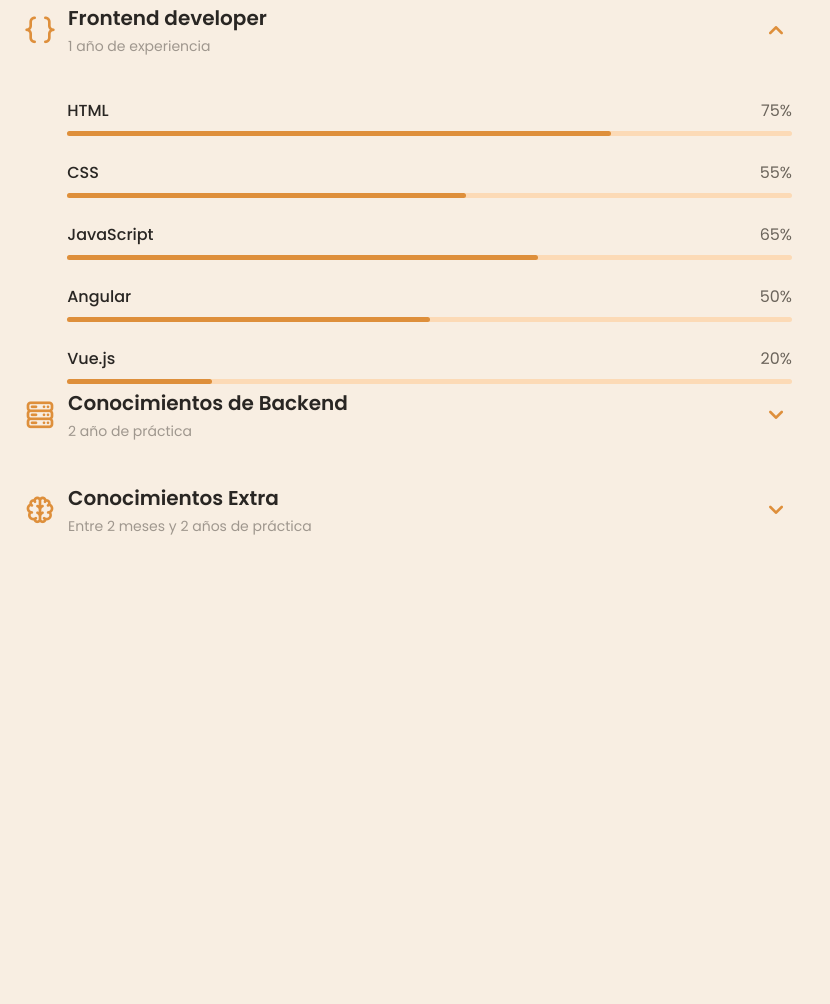
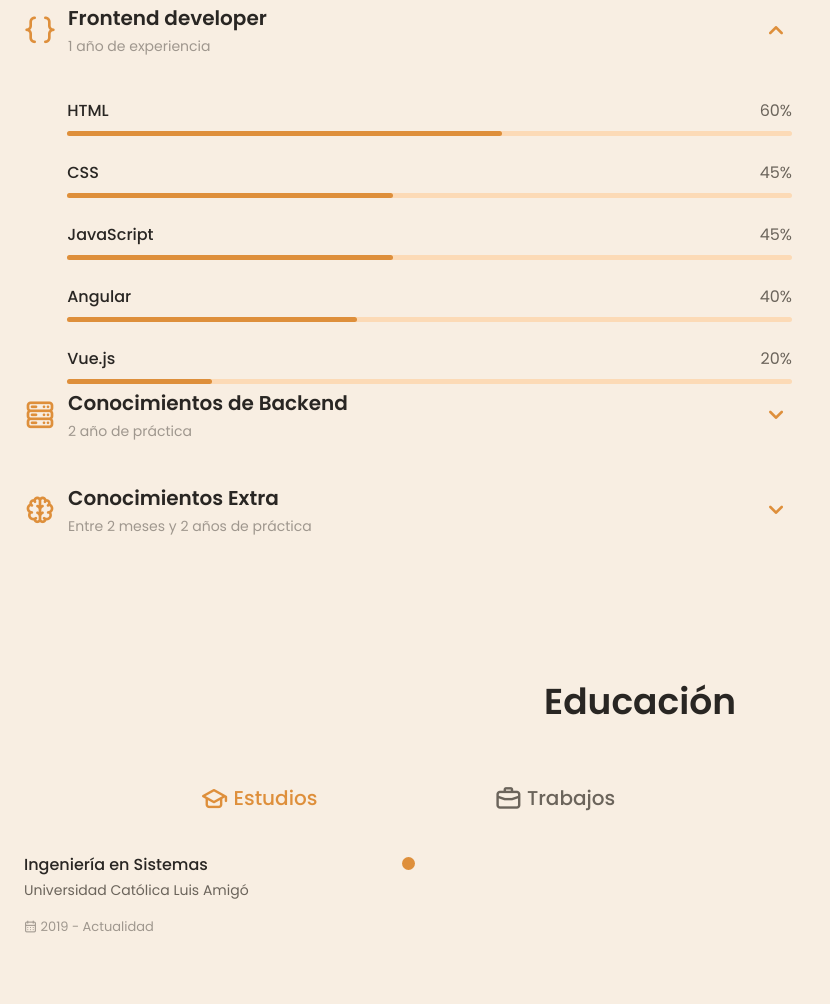
Before and after one commit to sneydermc3007/Portafolio, a plain HTML site: page views/index.html in a window 1280 px wide. Shown: the part 1672-2676 px from the top of the page, without its empty margins (0-830 px from the left). Before the commit the page ends 2362 px from the top, so only its background shows below. Drawn offline with nearby package versions, Linux system fonts and the light colour scheme.

Commit message:
Estudios

```diff
--- a/css/styles.css
+++ b/css/styles.css
@@ -439,19 +439,19 @@ img {
 }
 
 .skills__html {
-    width: 75%;
+    width: 60%;
 }
 
 .skills__css {
-    width: 55%;
+    width: 45%;
 }
 
 .skills__js {
-    width: 65%;
+    width: 45%;
 }
 
 .skills__angular {
-    width: 50%;
+    width: 40%;
 }
 
 .skills__vue {
@@ -467,11 +467,11 @@ img {
 }
 
 .skills__mysql {
-    width: 60%;
+    width: 40%;
 }
 
 .skills__mongo {
-    width: 35%;
+    width: 25%;
 }
 
 .skills__git {
@@ -499,3 +499,74 @@ img {
 .skills__open .skills__arrow {
     transform: rotate(180deg);
 }
+
+.qualification__tabs {
+    display: flex;
+    justify-content: space-evenly;
+    margin-bottom: var(--mb-2);
+}
+
+.qualification__button {
+    font-size: var(--h3-font-size);
+    font-weight: var(--font-medium);
+    cursor: pointer;
+}
+
+.qualification__button:hover {
+    color: var(--first-color);
+}
+
+.qualification__icon {
+    font-size: 1.8rem;
+    margin-right: var(--mb-0-25);
+}
+
+.qualification__data {
+    display: grid;
+    grid-template-columns: 1fr max-content 1fr;
+    column-gap: 1.5rem;
+}
+
+.qualification__title {
+    font-size: var(--normal-font-size);
+    font-weight: var(--font-medium);
+}
+
+.qualification__subtitle {
+    display: inline-block;
+    font-size: var(--small-font-size);
+    margin-bottom: var(--mb-1);
+}
+
+.qualification__calendar {
+    font-size: var(--smaller-font-size);
+    color: var(--text-color-light);
+}
+
+.qualification__rounder {
+    display: inline-block;
+    width: 13px;
+    height: 13px;
+    border-radius: 50%;
+    background-color: var(--first-color);
+}
+
+.qualification__line {
+    display: block;
+    width: 1px;
+    height: 100%;
+    background-color: var(--first-color);
+    transform: translate(6px, -7px);
+}
+
+.qualification [data-content] {
+    display: none;
+}
+
+.qualification__active[data-content] {
+    display: block;
+}
+
+.qualification__button.qualification__active {
+    color: var(--first-color);
+}
--- a/js/main.js
+++ b/js/main.js
@@ -51,3 +51,26 @@ function toggleSkills() {
 skillsHeader.forEach((element) => {
     element.addEventListener('click', toggleSkills);
 });
+
+//========================================
+
+const [tabs, tabContent] = [
+    document.querySelectorAll('[data-target]'),
+    document.querySelectorAll('[data-content]')
+];
+
+tabs.forEach(tab => {
+    tab.addEventListener('click', () => {
+        const target = document.querySelector(tab.dataset.target);
+
+        tabContent.forEach(tabContent => {
+            tabContent.classList.remove('qualification__active');
+        });
+        target.classList.add('qualification__active');
+
+        tabs.forEach(tab => {
+            tab.classList.remove('qualification__active');
+        });
+        tab.classList.add('qualification__active');
+    });
+});
--- a/views/index.html
+++ b/views/index.html
@@ -184,7 +184,7 @@
                             <div class="skills__data">
                                 <div class="skills__titles">
                                     <h3 class="skills__name">HTML</h3>
-                                    <span class="skills__number">75%</span>
+                                    <span class="skills__number">60%</span>
                                 </div>
                                 <div class="skills__bar">
                                     <span class="skills__percentage skills__html"></span>
@@ -194,7 +194,7 @@
                             <div class="skills__data">
                                 <div class="skills__titles">
                                     <h3 class="skills__name">CSS</h3>
-                                    <span class="skills__number">55%</span>
+                                    <span class="skills__number">45%</span>
                                 </div>
                                 <div class="skills__bar">
                                     <span class="skills__percentage skills__css"></span>
@@ -204,7 +204,7 @@
                             <div class="skills__data">
                                 <div class="skills__titles">
                                     <h3 class="skills__name">JavaScript</h3>
-                                    <span class="skills__number">65%</span>
+                                    <span class="skills__number">45%</span>
                                 </div>
                                 <div class="skills__bar">
                                     <span class="skills__percentage skills__js"></span>
@@ -214,7 +214,7 @@
                             <div class="skills__data">
                                 <div class="skills__titles">
                                     <h3 class="skills__name">Angular</h3>
-                                    <span class="skills__number">50%</span>
+                                    <span class="skills__number">40%</span>
                                 </div>
                                 <div class="skills__bar">
                                     <span class="skills__percentage skills__angular"></span>
@@ -273,7 +273,7 @@
                             <div class="skills__data">
                                 <div class="skills__titles">
                                     <h3 class="skills__name">MySQL</h3>
-                                    <span class="skills__number">60%</span>
+                                    <span class="skills__number">40%</span>
                                 </div>
                                 <div class="skills__bar">
                                     <span class="skills__percentage skills__mysql"></span>
@@ -283,7 +283,7 @@
                             <div class="skills__data">
                                 <div class="skills__titles">
                                     <h3 class="skills__name">Mongodb</h3>
-                                    <span class="skills__number">35%</span>
+                                    <span class="skills__number">25%</span>
                                 </div>
                                 <div class="skills__bar">
                                     <span class="skills__percentage skills__mongo"></span>
@@ -344,7 +344,80 @@
             </div>
         </section>
 
+        <section class="qualification section">
+            <h2 class="section__title">Educación</h2>
+            <span class="section__subtitle"></span>
 
+            <div class="qualification__container container">
+                <div class="qualification__tabs">
+                    <div class="qualification__button button--flex qualification__active" data-target="#education">
+                        <i class="uil uil-graduation-cap qualification__icon"></i>
+                        Estudios
+                    </div>
+
+                    <div class="qualification__button button--flex" data-target="#work">
+                        <i class="uil uil-bag qualification__icon"></i>
+                        Trabajos
+                    </div>
+                </div>
+
+                <div class="qualification__sections">
+                    <!-- Estudios -->
+                    <div class="qualification__content qualification__active" data-content id="education">
+                        <div class="qualification__data">
+                            <div>
+                                <h3 class="qualification__title">Ingeniería en Sistemas</h3>
+                                <span class="qualification__subtitle">Universidad Católica Luis Amigó</span>
+                                <div class="qualification__calendar">
+                                    <i class="uil uil-calendar-alt"></i>
+                                    2019 - Actualidad
+                                </div>
+                            </div>
+
+                            <div>
+                                <span class="qualification__rounder"></span>
+                            </div>
+                        </div>
+                    </div>
+
+                    <!-- Trabajos -->
+                    <div class="qualification__content" data-content id="work">
+                        <div class="qualification__data">
+                            <div>
+                                <h3 class="qualification__title">Desarrollador de Software</h3>
+                                <span class="qualification__subtitle">Semillero SYSLAC</span>
+                                <div class="qualification__calendar">
+                                    <i class="uil uil-calendar-alt"></i>
+                                    2021 - Actualidad
+                                </div>
+                            </div>
+
+                            <div>
+                                <span class="qualification__rounder"></span>
+                                <span class="qualification__line"></span>
+                            </div>
+                        </div>
+
+                        <div class="qualification__data">
+                            <div></div>
+
+                            <div>
+                                <span class="qualification__rounder"></span>
+                            </div>
+
+                            <div>
+                                <h3 class="qualification__title">Desarrollador Front-End</h3>
+                                <span class="qualification__subtitle">Soluciones Wiga</span>
+                                <div class="qualification__calendar">
+                                    <i class="uil uil-calendar-alt"></i>
+                                    2022 - Actualidad
+                                </div>
+                            </div>
+                        </div>
+                    </div>
+                </div>
+            </div>
+        </section>
     </main>
 
     <script src="./../js/main.js"></script>
```
